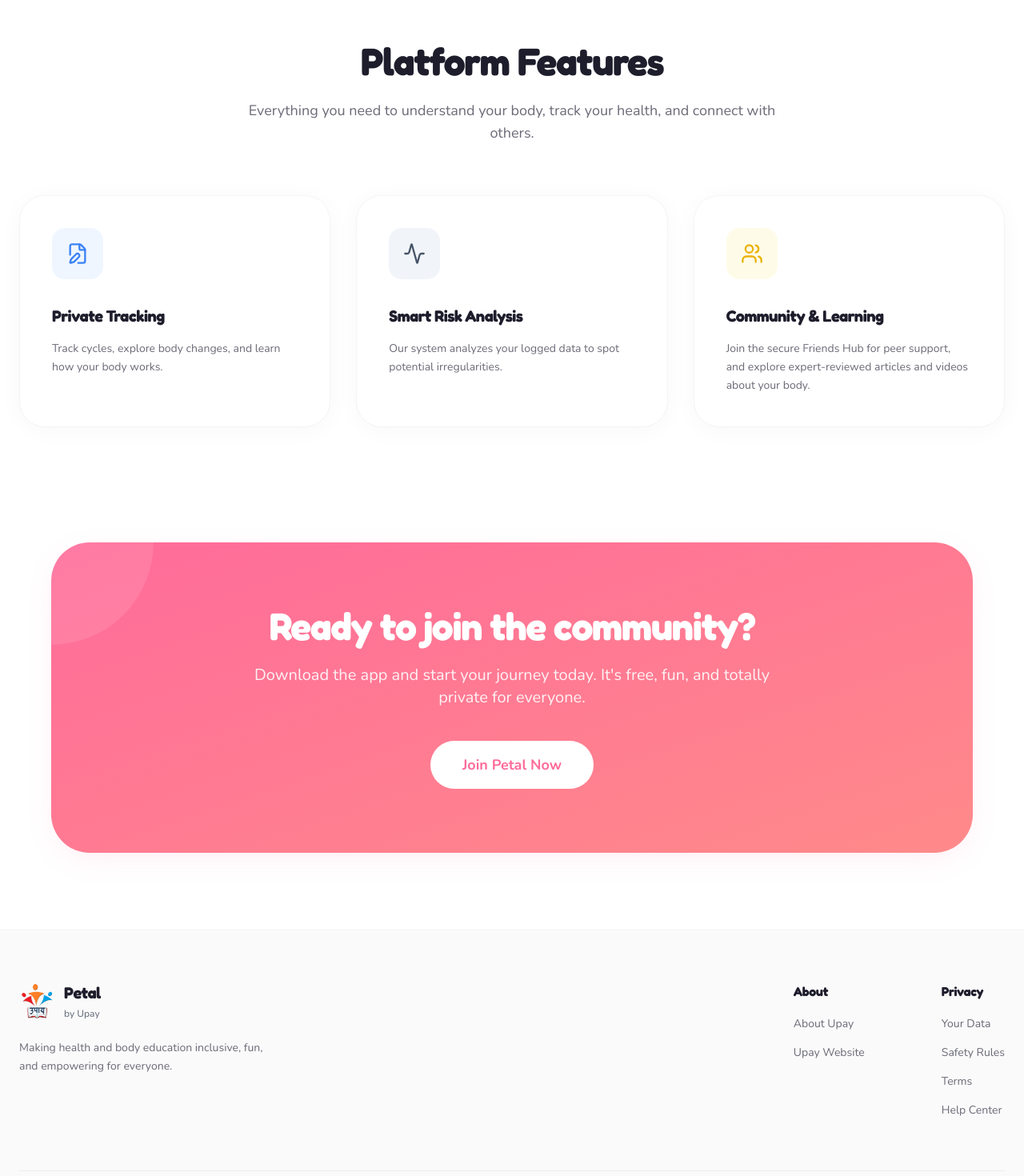
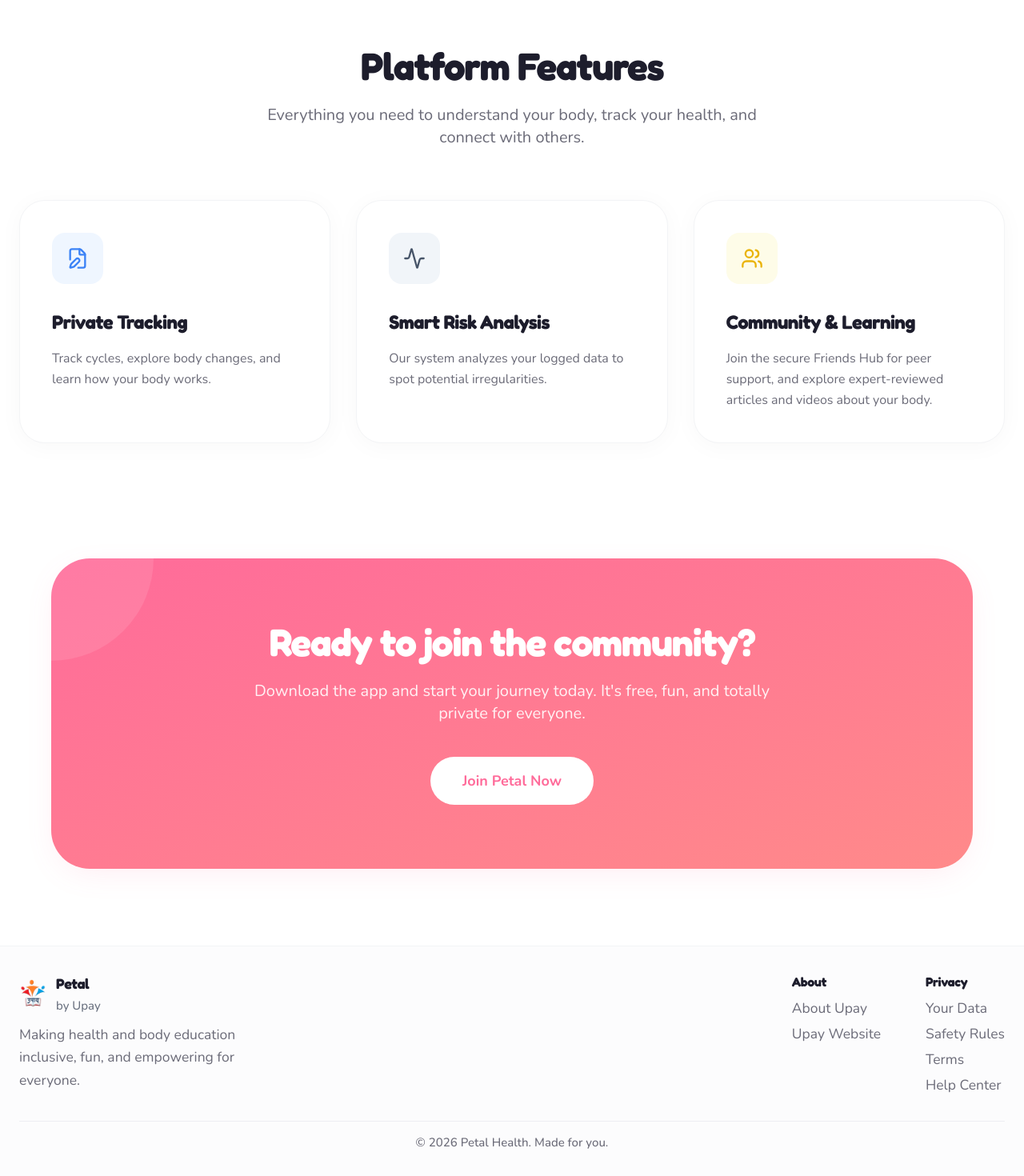
Before and after one commit to Pranjal180206/Petal-Menstrual-Health-Platform, a React (Vite) app in the folder frontend/: page / in a window 1280 px wide. Shown: the part 1020-2490 px from the top of the page at 80% size. Built offline with nearby package versions, Linux system fonts and the light colour scheme; no server answers.

Commit message:
updated global font size

```diff
--- a/frontend/src/App.jsx
+++ b/frontend/src/App.jsx
@@ -128,9 +128,9 @@
 );
 
 const PrivacyPage = () => (
-  <SimpleInfoPage title="Teen Privacy Policy 🔒">
-    <p className="font-bold">Last updated: March 2024</p>
-    <p>Petal is built with your privacy as the top priority. All health data you log is encrypted, stored securely, and never sold to third parties.</p>
+  <SimpleInfoPage title="Teen Privacy Policy">
+    <p className="font-bold">Last updated: 2026</p>
+    <p>Upay designed this platform with privacy as a top priority. All health data you log is encrypted, stored securely, and never sold to third parties.</p>
     <p className="font-bold">What we collect:</p>
     <ul className="list-disc ml-5 space-y-1">
       <li>Cycle dates and flow intensity (only what you log)</li>
@@ -143,19 +143,19 @@
       <li>Share identifiable health data with third parties</li>
       <li>Use your data for purposes other than improving your experience</li>
     </ul>
-    <p>Full privacy policy available at launch. Questions? Email <span className="text-[#D81B60] font-bold">privacy@petal-health.app</span></p>
+    <p>Full privacy policy available at launch. Questions? Email <span className="text-[#D81B60] font-bold">privacy@upay.org (placeholder)</span></p>
   </SimpleInfoPage>
 );
 
 const TermsPage = () => (
-  <SimpleInfoPage title="Terms of Service 📋">
-    <p className="font-bold">Last updated: March 2024</p>
-    <p>By using Petal, you agree to these terms. Petal is an informational health platform designed for educational purposes.</p>
+  <SimpleInfoPage title="Terms of Service">
+    <p className="font-bold">Last updated: 2026</p>
+    <p>By using this Upay platform, you agree to these terms. This is an informational health platform designed for educational purposes.</p>
     <p className="font-bold">Medical Disclaimer:</p>
     <p>Petal does not provide medical advice. Information on this platform is for educational purposes only. Always consult a qualified healthcare provider for medical concerns.</p>
     <p className="font-bold">Age:</p>
-    <p>Petal is designed for users aged 13 and above. Users under 18 should have parental awareness of using this platform.</p>
-    <p>For the full terms, contact <span className="text-[#D81B60] font-bold">legal@petal-health.app</span></p>
+    <p>The platform is designed for users aged 13 and above. Users under 18 should have parental awareness while using this platform.</p>
+    <p>For the full terms, contact <span className="text-[#D81B60] font-bold">legal@upay.org (placeholder)</span></p>
   </SimpleInfoPage>
 );
 
--- a/frontend/src/components/Footer.jsx
+++ b/frontend/src/components/Footer.jsx
@@ -3,15 +3,15 @@
 
 const Footer = () => {
     return (
-        <footer className="w-full bg-[#FAFAFA] border-t border-gray-100 pt-16 pb-8 px-6">
-            <div className="max-w-7xl mx-auto flex flex-col md:flex-row justify-between gap-12 mb-16">
+        <footer className="w-full bg-[#FCFCFD] border-t border-gray-100 py-8 px-6">
+            <div className="max-w-7xl mx-auto flex flex-col md:flex-row justify-between gap-8 mb-8">
 
                 {/* Brand/Logo Column */}
-                <div className="max-w-xs space-y-6">
+                <div className="max-w-xs space-y-3">
                     <div className="flex items-center gap-3">
-                        <img src="/upay-logo.png" alt="Upay Logo" className="h-[44px] w-auto object-contain" />
+                        <img src="/upay-logo.png" alt="Upay Logo" className="h-[34px] w-auto object-contain" />
                         <div className="flex flex-col leading-none">
-                            <span className="font-heading font-bold text-xl text-brand-dark tracking-tight">Petal</span>
+                            <span className="font-heading font-bold text-lg text-brand-dark tracking-tight">Petal</span>
                             <span className="text-xs text-gray-500 font-medium mt-1">by Upay</span>
                         </div>
                     </div>
@@ -22,19 +22,19 @@
                 </div>
 
                 {/* Links Columns */}
-                <div className="flex gap-16 md:gap-24">
+                <div className="flex gap-10 md:gap-14">
 
-                    <div className="space-y-4">
+                    <div className="space-y-2">
                         <h4 className="font-heading font-bold text-brand-dark">About</h4>
-                        <ul className="space-y-3">
+                        <ul className="space-y-1.5">
                             <li><Link to="/about-upay" className="text-sm text-brand-gray hover:text-brand-pink">About Upay</Link></li>
                             <li><a href="https://upayngo.org" target="_blank" rel="noopener noreferrer" className="text-sm text-brand-gray hover:text-brand-pink">Upay Website</a></li>
                         </ul>
                     </div>
 
-                    <div className="space-y-4">
+                    <div className="space-y-2">
                         <h4 className="font-heading font-bold text-brand-dark">Privacy</h4>
-                        <ul className="space-y-3">
+                        <ul className="space-y-1.5">
                             <li><Link to="/privacy" className="text-sm text-brand-gray hover:text-brand-pink">Your Data</Link></li>
                             <li><Link to="/terms" className="text-sm text-brand-gray hover:text-brand-pink">Safety Rules</Link></li>
                             <li><Link to="/terms" className="text-sm text-brand-gray hover:text-brand-pink">Terms</Link></li>
@@ -44,9 +44,9 @@
                 </div>
             </div>
 
-            <div className="max-w-7xl mx-auto border-t border-gray-200/60 pt-8 text-center">
+            <div className="max-w-7xl mx-auto border-t border-gray-200/60 pt-4 text-center">
                 <p className="text-xs text-brand-gray font-medium">
-                    © 2024 Petal Health. Made with ✨ for you.
+                    © 2026 Petal Health. Made for you.
                 </p>
             </div>
         </footer>
--- a/frontend/src/components/HowItWorks.jsx
+++ b/frontend/src/components/HowItWorks.jsx
@@ -45,7 +45,7 @@
                         whileInView={{ opacity: 1, y: 0 }}
                         viewport={{ once: true }}
                         transition={{ delay: 0.1 }}
-                        className="text-brand-gray text-lg"
+                        className="text-brand-gray text-xl"
                     >
                         {t('howItWorks.subheading')}
                     </motion.p>
@@ -65,8 +65,8 @@
                             <div className={`w-16 h-16 rounded-2xl ${step.iconBg} flex items-center justify-center mb-8`}>
                                 {step.icon}
                             </div>
-                            <h3 className="text-xl font-heading font-bold text-brand-dark mb-4">{step.title}</h3>
-                            <p className="text-brand-gray leading-relaxed text-sm">
+                            <h3 className="text-2xl font-heading font-bold text-brand-dark mb-4">{step.title}</h3>
+                            <p className="text-brand-gray leading-relaxed text-base">
                                 {step.description}
                             </p>
                         </motion.div>
--- a/frontend/src/pages/CommunityHub.jsx
+++ b/frontend/src/pages/CommunityHub.jsx
@@ -660,11 +660,6 @@
     return (
         <>
             <style>{`
-                @import url('https://fonts.googleapis.com/css2?family=Fraunces:ital,opsz,wght@0,9..144,400;0,9..144,700;0,9..144,900;1,9..144,400&family=DM+Sans:wght@400;500;600;700&display=swap');
-
-                .community-root { font-family: 'DM Sans', sans-serif; }
-                .font-display { font-family: 'Fraunces', serif; }
-
                 @keyframes fadeSlideIn {
                     from { opacity: 0; transform: translateY(16px); }
                     to { opacity: 1; transform: translateY(0); }
@@ -729,7 +724,7 @@
                             <div className="flex items-start justify-between">
                                 <div>
                                     <p className="text-xs font-bold tracking-widest text-[#FF6B9A] uppercase mb-2">✦ Safe &amp; Anonymous</p>
-                                    <h1 className="font-display text-4xl md:text-5xl font-black text-[#1D1D2C] leading-tight mb-2">
+                                    <h1 className="font-heading text-4xl md:text-5xl font-extrabold text-[#1D1D2C] leading-tight mb-2">
                                         Community Hub
                                     </h1>
                                     <p className="text-gray-400 font-medium text-sm mt-2 max-w-xs leading-relaxed">
@@ -777,7 +772,7 @@
                             ) : displayedPosts.length === 0 ? (
                                 <div className="empty-state flex flex-col items-center justify-center py-40 text-center">
                                     <div className="text-5xl mb-4">🌸</div>
-                                    <h3 className="font-display font-bold text-xl text-[#1D1D2C] mb-2">No posts yet</h3>
+                                    <h3 className="font-heading font-bold text-xl text-[#1D1D2C] mb-2">No posts yet</h3>
                                     <p className="text-gray-400 text-sm max-w-xs">Be the first to share your story in this space!</p>
                                     <button
                                         onClick={() => setShowModal(true)}
@@ -815,7 +810,7 @@
                             ].map(s => (
                                 <div key={s.label} className="bg-white rounded-2xl p-3 text-center border border-gray-100" style={{ boxShadow: '0 2px 12px rgba(255,107,154,0.06)' }}>
                                     <div className="text-lg mb-1">{s.emoji}</div>
-                                    <div className="font-display font-black text-base text-[#1D1D2C]">{s.count}</div>
+                                    <div className="font-heading font-extrabold text-base text-[#1D1D2C]">{s.count}</div>
                                     <div className="text-[10px] text-gray-400 font-semibold">{s.label}</div>
                                 </div>
                             ))}
@@ -823,7 +818,7 @@
 
                         {/* Mood check */}
                         <div className="bg-white rounded-3xl p-5 border border-gray-100" style={{ boxShadow: '0 4px 24px rgba(255,107,154,0.06)' }}>
-                            <h3 className="font-display font-bold text-base text-[#1D1D2C] mb-1">How are you today?</h3>
+                            <h3 className="font-heading font-bold text-base text-[#1D1D2C] mb-1">How are you today?</h3>
                             <p className="text-xs text-gray-400 font-medium mb-4">No pressure — just checking in 🤍</p>
                             <div className="grid grid-cols-5 gap-1.5">
                                 {moodEmojis.map((emoji, i) => (
@@ -849,7 +844,7 @@
                             className="rounded-3xl p-5 border border-dashed border-pink-200"
                             style={{ background: 'linear-gradient(135deg, #FFF0F4, #FDF7F9)' }}
                         >
-                            <p className="font-display text-sm font-bold text-[#E11D48] italic leading-relaxed">
+                            <p className="font-sans text-sm font-bold text-[#E11D48] italic leading-relaxed">
                                 "{getDailyAffirmation(currentLang)}"
                             </p>
                             <p className="text-xs text-gray-400 font-medium mt-2">Daily affirmation</p>
--- a/frontend/tailwind.config.js
+++ b/frontend/tailwind.config.js
@@ -31,7 +31,11 @@
       boxShadow: {
         'soft': '0 10px 40px -10px rgba(255,107,154,0.15)',
         'card': '0 8px 30px rgba(0,0,0,0.04)',
-      }
+      },
+      fontSize: {
+        xs: ['0.9375rem', { lineHeight: '1.25rem' }],
+        sm: ['1.09375rem', { lineHeight: '1.625rem' }],
+      },
     },
   },
   plugins: [],
```
